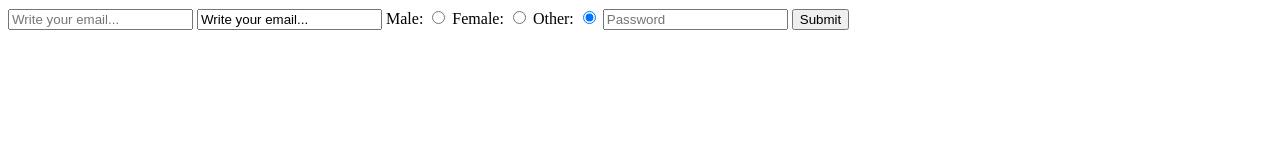
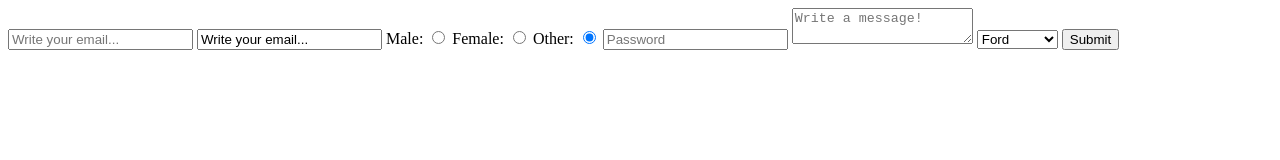
Before and after one commit to hkl-iii/html_form, a plain HTML site: page index.html in a window 1280 px wide. Drawn offline with Linux system fonts and the light colour scheme.

Commit message:
added car options

```diff
--- a/index.html
+++ b/index.html
@@ -7,7 +7,7 @@
     <title>Document</title>
 </head>
 <body>
-
+   <!--dont use GET method if form is submitting sensitive info with password. GET has limit of 3000 characters per url.-->
     <form action="contactform.php" method="POST">
         <input type="text" name="email" placeholder="Write your email...">
         <input type="text" name="email" value="Write your email...">
@@ -15,6 +15,12 @@
        Female: <input type="radio" name="gender" value="Female">
        Other: <input type="radio" name="gender" value="Other" checked>
        <input type="password" name="pwd" placeholder="Password">
+       <textarea name="message" placeholder="Write a message!"></textarea>
+       <select name="car">
+        <option value="car1">Ford</option>
+        <option value="car1">Mercedes</option>
+        <option value="car1">Chevy</option>
+       </select>
        <input type="submit" name="submit">
     </form>
 
```
